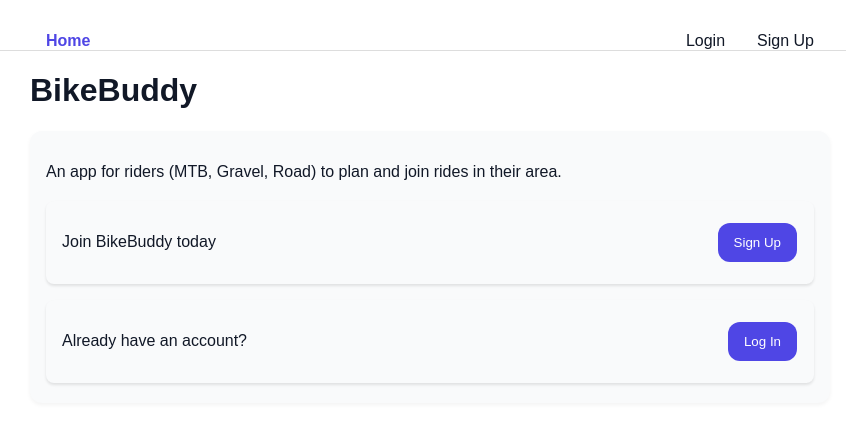
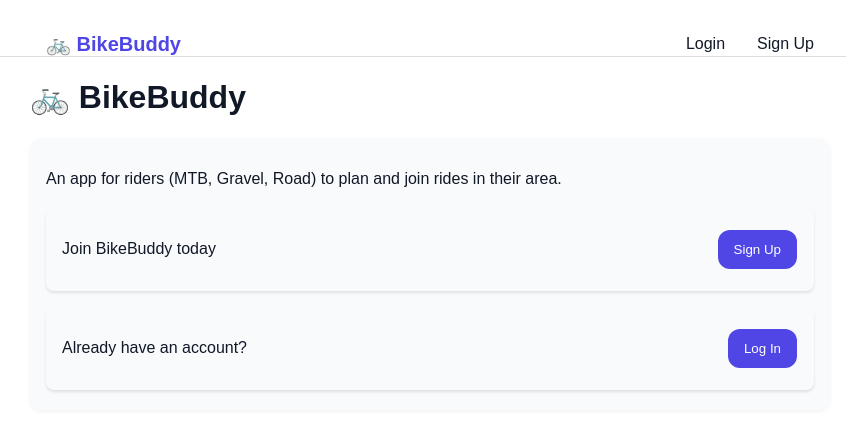
Before and after one commit to kwessels-ensemble/BikeBuddy, a Next.js app: page / in a window 1280 px wide. Shown: the top 432 px of the page, without its empty margins (210-1056 px from the left). Built offline with nearby package versions, Linux system fonts and the light colour scheme; no server answers.

Commit message:
styling appname

```diff
--- a/src/app/page.js
+++ b/src/app/page.js
@@ -2,14 +2,23 @@
 
 import Link from "next/link";
 import { useAuth } from "@/app/context/AuthContext";
+import Spinner from "@/components/Spinner/Spinner";
 
 export default function HomePage() {
   const { authUser, setAuthUser, authLoading } = useAuth();
 
+  if (authLoading) {
+    return (
+        <div className='loading-container'>
+            <Spinner></Spinner>
+        </div>
+    )
+  }
+
   return (
     <div className='container'>
 
-      <h1>BikeBuddy</h1>
+      <h1>🚲 BikeBuddy</h1>
       <div className='card'>
         <p className='home-description'>
         An app for riders (MTB, Gravel, Road) to plan and join rides in their area.
--- a/src/components/Nav/NavBar.jsx
+++ b/src/components/Nav/NavBar.jsx
@@ -42,7 +42,7 @@ export default function NavBar() {
         // }
     }
 
-    // if (isLoading) {
+    // if (authLoading) {
     //     return (
     //         <div className='loading-container'>
     //             <Spinner></Spinner>
@@ -58,10 +58,10 @@ export default function NavBar() {
                             href="/"
                             className={
                                 pathname === "/"
-                                ? `${styles.navLink} ${styles.navLinkActive}`
-                                : styles.navLink
+                                ? `${styles.navLink} ${styles.appName} ${styles.navLinkActive}`
+                                : `${styles.navLink} ${styles.appName}`
                             }>
-                            Home
+                            🚲 BikeBuddy
                         </Link>
 
                         {authUser ? (
--- a/src/components/Nav/NavBar.module.css
+++ b/src/components/Nav/NavBar.module.css
@@ -36,6 +36,17 @@
     text-decoration: none;
 }
 
+.appName {
+    /* color: var(--color-primary); */
+    font-size: 20px;
+    font-weight: 600px;
+
+}
+
+/* .appName .navLinkActive {
+    color: var(--color-primary-dark);
+} */
+
 .navLink:hover {
     /* color: rgb(157, 3, 157); */
     color: var(--color-secondary);
```
